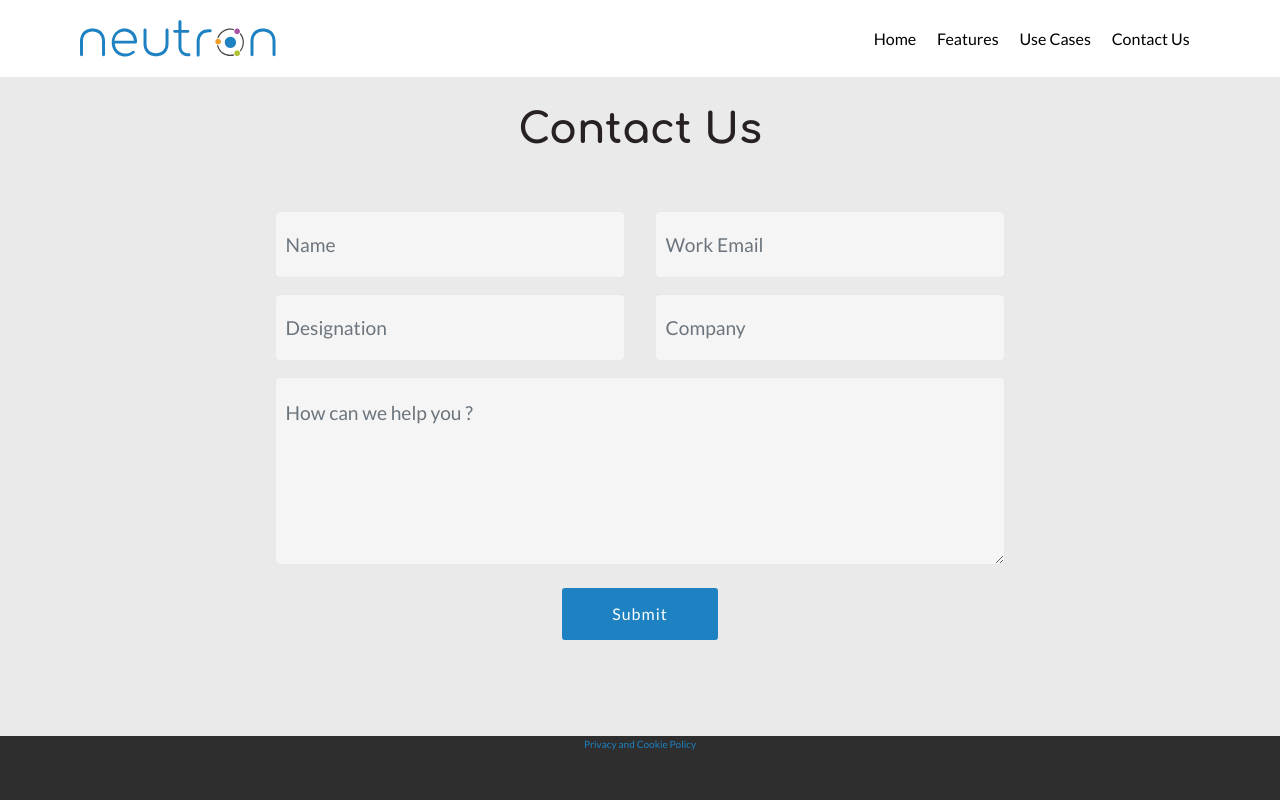
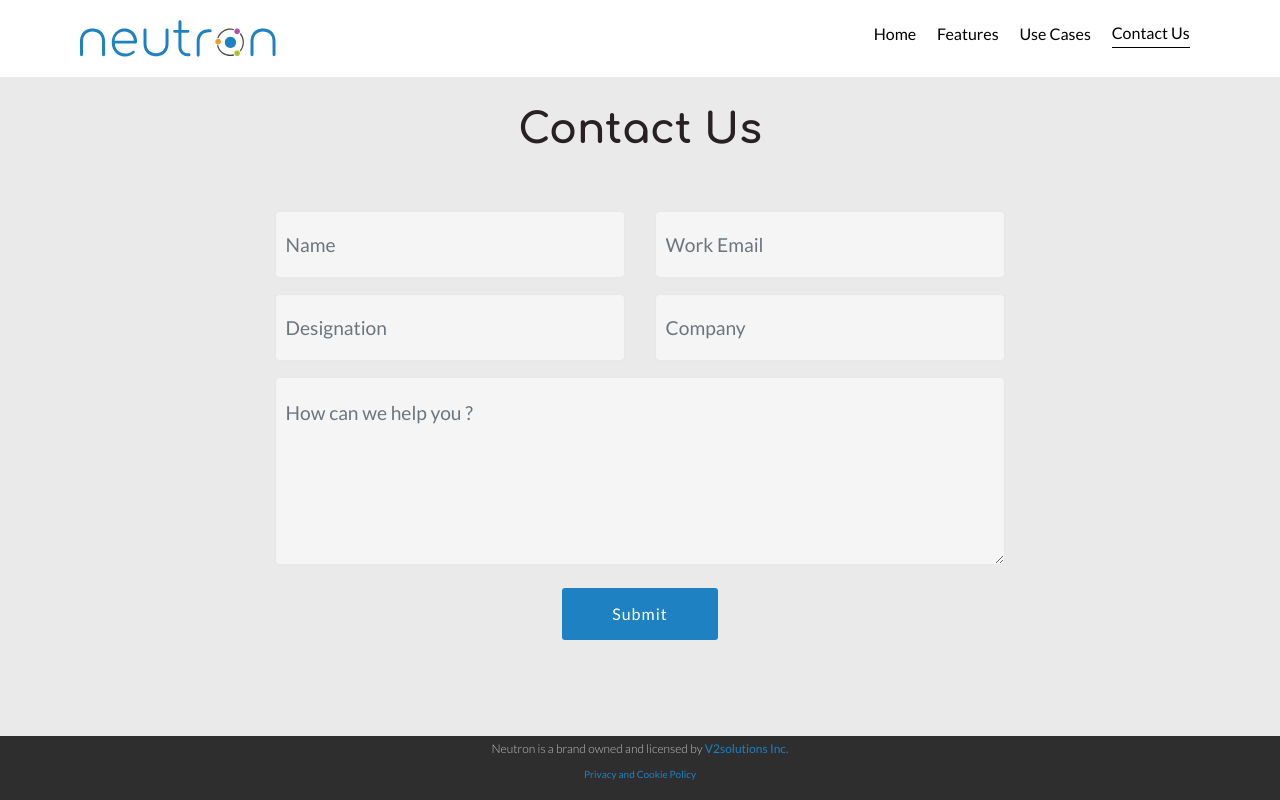
Before and after one commit to aditya-v2/neutron, a plain HTML site: page contactus.html in a window 1280 px wide. Drawn offline with Linux system fonts and the light colour scheme.

Commit message:
create github pages

```diff
--- a/assets/mobirise/css/mbr-additional.css
+++ b/assets/mobirise/css/mbr-additional.css
@@ -636,7 +636,8 @@ section.lazy-placeholder:after {
   font-style: normal;
 }
 .cid-rZ3YPeJP4A .nav-item span {
-  padding-right: 0.4em;
+  padding-right: 0px!important;
+  padding-bottom: 10px;
   line-height: 0.5em;
   vertical-align: text-bottom;
   position: relative;
@@ -1030,6 +1031,10 @@ section.lazy-placeholder:after {
 .cid-rZ3YPeJP4A .dropdown-item:hover {
   color: #767676 !important;
 }
+.cid-rZ3YPeJP4A .active {
+  border-bottom-width: 1px;
+  border-bottom-style: solid;
+}
 .cid-rZYIEHQ3mg {
   padding-top: 150px;
   padding-bottom: 30px;
@@ -2140,7 +2145,7 @@ section.lazy-placeholder:after {
 }
 .cid-rZBdLnBvOl {
   padding-top: 0px;
-  padding-bottom: 45px;
+  padding-bottom: 15px;
   background-color: #2e2e2e;
 }
 .cid-rZBdLnBvOl .row-links {
@@ -2660,7 +2665,7 @@ section.lazy-placeholder:after {
 }
 .cid-rZBdLnBvOl {
   padding-top: 0px;
-  padding-bottom: 45px;
+  padding-bottom: 15px;
   background-color: #2e2e2e;
 }
 .cid-rZBdLnBvOl .row-links {
@@ -3579,7 +3584,7 @@ section.lazy-placeholder:after {
 }
 .cid-rZBdLnBvOl {
   padding-top: 0px;
-  padding-bottom: 45px;
+  padding-bottom: 15px;
   background-color: #2e2e2e;
 }
 .cid-rZBdLnBvOl .row-links {
--- a/contactus.html
+++ b/contactus.html
@@ -93,13 +93,13 @@
         <div class="collapse navbar-collapse" id="navbarSupportedContent">
             <ul class="navbar-nav nav-dropdown nav-right" data-app-modern-menu="true"><li class="nav-item">
                     <a class="nav-link link text-black display-4" href="index.html">
-                        Home</a>
+                        <span id="home">Home</span></a>
                 </li><li class="nav-item"><a class="nav-link link text-black display-4" href="index.html#features">
-                        Features</a></li><li class="nav-item"><a class="nav-link link text-black display-4" href="usecases.html">
-                        Use Cases</a></li>
+                <span id="feature">Features</span></a></li><li class="nav-item"><a class="nav-link link text-black display-4" href="usecases.html">
+                <span id="usecases">Use Cases</span></a></li>
                 <li class="nav-item">
                     <a class="nav-link link text-black display-4" href="contactus.html">
-                        Contact Us</a>
+                        <span id="contactus">Contact Us</span></a>
                 </li></ul>
 
         </div>
@@ -124,7 +124,7 @@
         <div class="row justify-content-center">
             <div class="media-container-column col-lg-8" data-form-type="formoid">
 <!--Formbuilder Form-->
-<form action="https://mobirise.com/" method="POST" class="mbr-form form-with-styler" data-form-title="Neutron Contact Form"><input type="hidden" name="email" data-form-email="true" value="WcveEE5CsU4EavYwvGnjrFvgxJ6QBl6ltV9K8V8eKnMuBXNjrEglWh5ju9fNINl8aC9zVXRVo8k/7wr7hXOOHoxZ+g5Z4eybzr0hIT20X0oJGNOOR2eQRGXbAE5tgnhc.Oal7Ik/i2mVNPNGJdnK+XTzkEScwLmqYFo2z8aZvAewvFGPQmSf0ui3Cyrl7R21J0GS5aEe6sN/S0xnPcrAfKkjinIlwPvHXMMHd2fNNExw1JYOcKMC8BzuKV9E1iqjm">
+<form action="https://mobirise.com/" method="POST" class="mbr-form form-with-styler" data-form-title="Neutron Contact Form"><input type="hidden" name="email" data-form-email="true" value="X+VvckIs+RRKxbfX5S0RIBDRklgLERZYZ37dKLQ3uiEMhTsA+l2mWpz2X/wrwhgU0UdOQQNPeV88AR2TCrHT22lIYSzhhInJAAJlg40KHDOcQOWdU7r4yU4ooDuUFpky.321jO0VakYELDe62JrVR1tUqaOIw/LV4NyMWrpFd9NzEmwTVZw5l8IX+2kbSZJvh2ZuqR3i0R61okptANZfTYZ47bO2yBFk8V7XwnTBxSi/1rT2tEavEBs2g+nn40d0R">
 <div class="row">
 <div hidden="hidden" data-form-alert="" class="alert alert-success col-12">Thanks for contacting us! We will get back to you shortly.</div>
 <div hidden="hidden" data-form-alert-danger="" class="alert alert-danger col-12"> </div>
@@ -217,7 +217,35 @@
   <script src="assets/theme/js/script.js"></script>
   <script src="assets/formoid/formoid.min.js"></script>
 
+  <script>
+    var pathname = window.location.pathname
+    var pageArr = pathname.split('/')
 
+    var pageName= ''
+    if (pageArr.length == 2) {
+        pageName = pageArr[1]
+    } else {
+        pageName = pageArr[2]
+    }
+
+    if (pageName.includes('index') || pageName == '') {
+        $('#home').addClass('active')
+    } else if (pageName.includes('usecases')) {
+        $('#usecases').addClass('active')
+    } else if (pageName.includes('contactus')) {
+        $('#contactus').addClass('active')
+    }
+
+    if (window.location.hash == '#features') {
+        $('#home').removeClass('active');
+        $('#feature').addClass('active');
+    }
+
+    $('#feature').click(function() {
+        $('#home').removeClass('active');
+        $(this).addClass('active');
+    })
+</script>
  <div id="scrollToTop" class="scrollToTop mbr-arrow-up"><a style="text-align: center;"><i class="mbr-arrow-up-icon mbr-arrow-up-icon-cm cm-icon cm-icon-smallarrow-up"></i></a></div>
     <input name="animation" type="hidden">
   </body>
```
Also changed, not shown: index.html (+32 -4 lines), usecases.html (+32 -4 lines), 1 other file.
